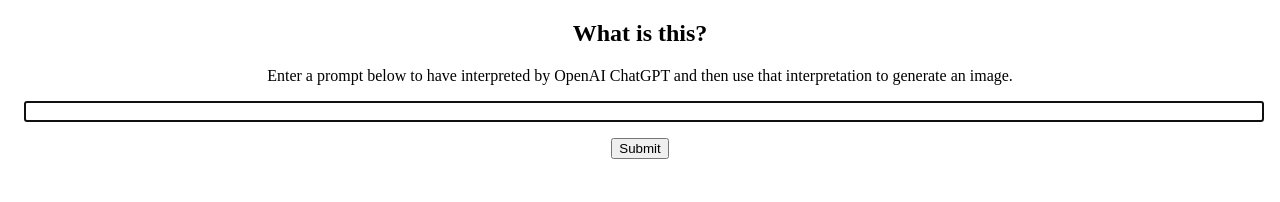
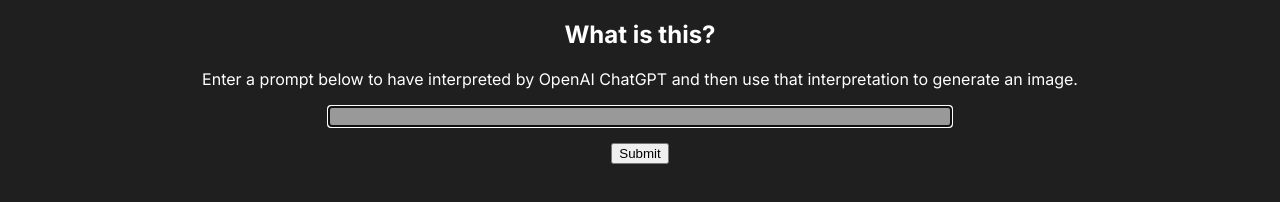
Before and after one commit to adriaanbalt/chatgpt, a website: page public/index.html in a window 1280 px wide. Drawn offline with Linux system fonts and the light colour scheme.

Commit message:
add fonts and colors

```diff
--- a/public/index.html
+++ b/public/index.html
@@ -9,7 +9,7 @@
     <h2>What is this?</h2>
     <p>Enter a prompt below to have interpreted by OpenAI ChatGPT and then use that interpretation to generate an image.</p>
     <form id="form" action="/completion" method="post">
-      <input style="width: 100%" autofocus type="text" id="prompt" />
+      <input autofocus type="text" id="prompt" />
       <button type="submit">Submit</button>
     </form>
     <div id="loader" class="hidden">
--- a/public/styles.css
+++ b/public/styles.css
@@ -1,3 +1,5 @@
+@import url('https://fonts.googleapis.com/css2?family=Inter:wght@300;400;500;700&display=swap');
+
 @keyframes spin {
     0% {
       transform: rotate(0deg);
@@ -6,11 +8,23 @@
       transform: rotate(360deg);
     }
 }
+html {
+    background-color: #1f1f1f;
+    color: #fff;
+    font-family: 'Inter', sans-serif;
+}
 form {
+    text-align: center;
     margin: 16px;
 }
+input {
+    width: 50%;
+    background-color: #999;
+    color: #fff;
+}
 button {
-    margin: 16px;
+    margin: 16px auto;
+    display: block;
 }
 .image {
     width: 80%;
```
